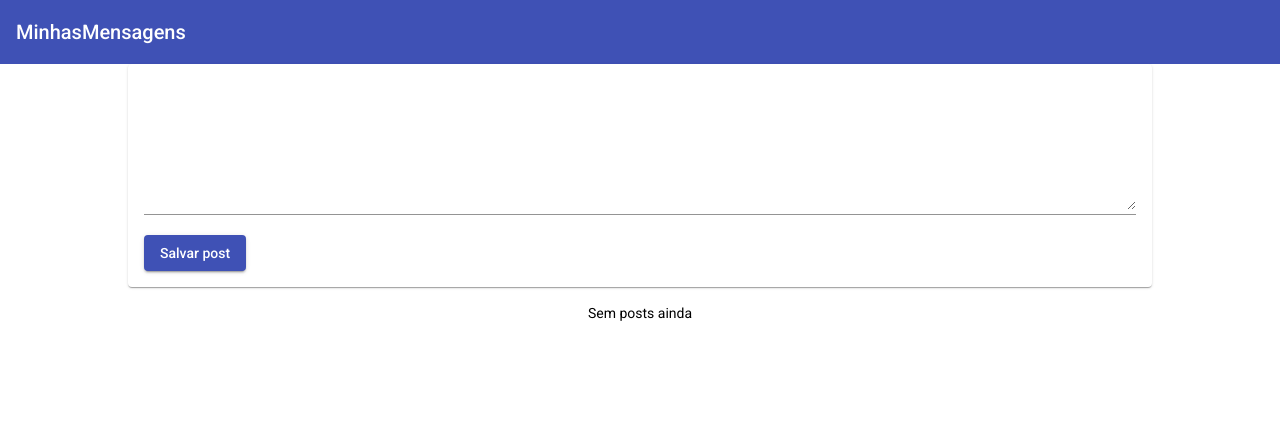
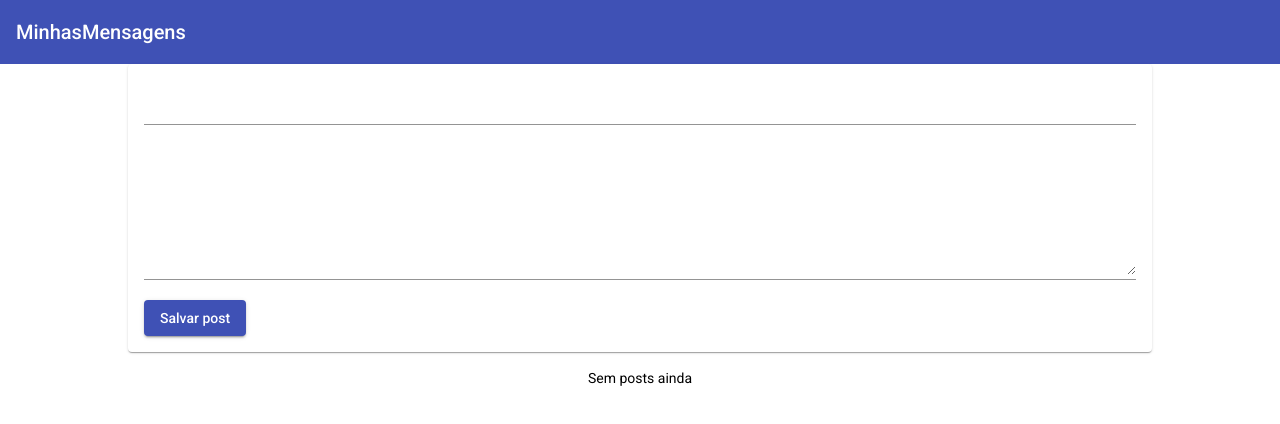
Before and after one commit to eduardoramos1/mean-stack, an Angular app: page / in a window 1280 px wide. Shown: the top 424 px of the page. Built offline with nearby package versions, Linux system fonts and the light colour scheme.

Commit message:
EventEmitter, Input, Output

```diff
--- a/src/app/app.component.html
+++ b/src/app/app.component.html
@@ -1,5 +1,5 @@
 <app-header></app-header>
 <main>
-  <app-post-create></app-post-create>
-  <app-post-list></app-post-list>
+  <app-post-create (postCreated)="onPostAdded($event)"></app-post-create>
+  <app-post-list [posts]="storedPosts"></app-post-list>
 </main>
--- a/src/app/app.component.ts
+++ b/src/app/app.component.ts
@@ -3,8 +3,12 @@
 @Component({
   selector: 'app-root',
   templateUrl: './app.component.html',
-  styleUrls: ['./app.component.css']
+  styleUrls: ['./app.component.css'],
 })
 export class AppComponent {
-  title = 'mean-course';
+  storedPosts = [];
+
+  onPostAdded(post) {
+    this.storedPosts.push(post);
+  }
 }
--- a/src/app/posts/post-create/post-create.component.html
+++ b/src/app/posts/post-create/post-create.component.html
@@ -1,6 +1,9 @@
 <mat-card>
   <mat-form-field>
-    <textarea matInput rows="6" [(ngModel)]="enteredValue"></textarea>
+    <input matInput type="text" [(ngModel)]="enteredTitle" />
+  </mat-form-field>
+  <mat-form-field>
+    <textarea matInput rows="6" [(ngModel)]="enteredContent"></textarea>
   </mat-form-field>
   <button mat-raised-button color="primary" (click)="onAddPost()">
     Salvar post
--- a/src/app/posts/post-create/post-create.component.ts
+++ b/src/app/posts/post-create/post-create.component.ts
@@ -1,15 +1,24 @@
-import { Component } from '@angular/core';
+import { Component, EventEmitter, Output } from '@angular/core';
 
 @Component({
   selector: 'app-post-create',
   templateUrl: './post-create.component.html',
-  styleUrls: ['./post-create.component.css']
+  styleUrls: ['./post-create.component.css'],
 })
 export class PostCreateComponent {
-  enteredValue = ''
-  newPost = 'SEM CONTEÚDO';
+  enteredTitle = '';
+  enteredContent = '';
+
+  // para criar um evento de emissao
+  @Output() postCreated = new EventEmitter();
 
   onAddPost() {
-    this.newPost = this.enteredValue;
+    const post = {
+      title: this.enteredTitle,
+      content: this.enteredContent,
+    };
+
+    // Emite um evento para um componenente que esteja em listening
+    this.postCreated.emit(post);
   }
 }
--- a/src/app/posts/post-list/post-list.component.ts
+++ b/src/app/posts/post-list/post-list.component.ts
@@ -1,4 +1,4 @@
-import { Component } from '@angular/core';
+import { Component, Input } from '@angular/core';
 
 @Component({
   templateUrl: './post-list.component.html',
@@ -6,5 +6,6 @@
   styleUrls: ['./post-list.component.css'],
 })
 export class PostListComponent {
-  posts = [];
+  // Permite receber valor de props
+  @Input() posts = [];
 }
```
